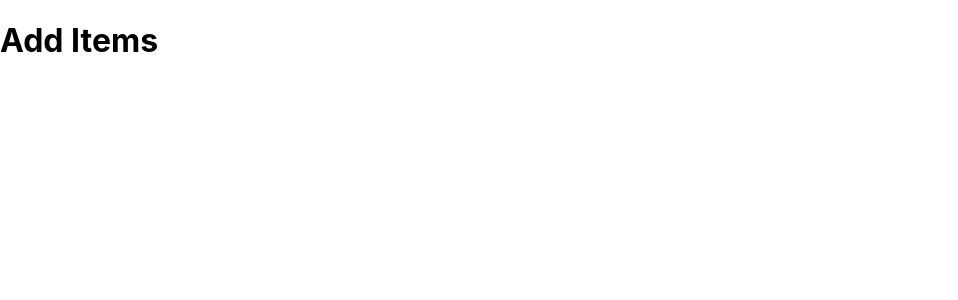
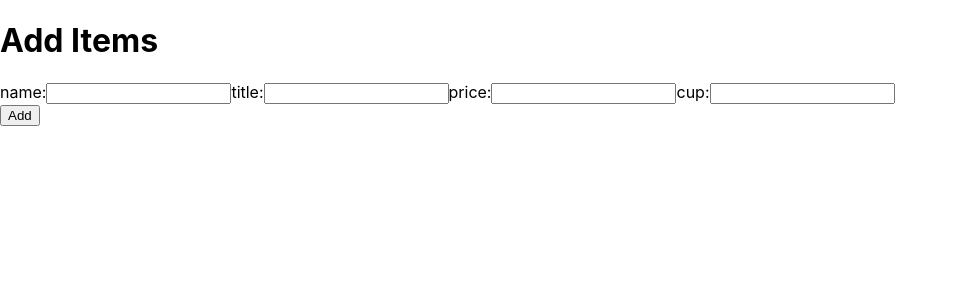
Before and after one commit to matanfadida/CoffeeShop, a Next.js app: page /AddItems in a window 1280 px wide. Shown: the top 300 px of the page, without its empty margins (0-958 px from the left). Built offline with nearby package versions, Linux system fonts and the light colour scheme.

Commit message:
fetch commit

```diff
--- /dev/null
+++ b/components/Admin/AddItems.js
@@ -0,0 +1,43 @@
+import { useState } from "react";
+
+const AddItems = () => {
+  const [enteredName, setEnteredName] = useState("");
+  const [enteredTitle, setEnteredTitle] = useState("");
+  const [enteredPrice, setEnteredPrice] = useState(0);
+  const [enteredCup, setEnteredCup] = useState("");
+
+  const addItemSubmitHandler = (event) => {
+    event.preventDefault();
+    console.log(enteredName, enteredTitle, enteredPrice, enteredCup);
+  };
+  const nameEnteredHandler = (event) => {
+    setEnteredName(event.target.value);
+  };
+  const titleEnteredHandler = (event) => {
+    setEnteredTitle(event.target.value);
+  };
+  const priceEnteredHandler = (event) => {
+    setEnteredPrice(event.target.value);
+  };
+  const cupEnteredHandler = (event) => {
+    setEnteredCup(event.target.value);
+  };
+
+  return (
+    <form onSubmit={addItemSubmitHandler}>
+      <div>
+        <label>name:</label>
+        <input type="text" onChange={nameEnteredHandler} />
+        <label>title:</label>
+        <input type="text" onChange={titleEnteredHandler} />
+        <label>price:</label>
+        <input type="float" onChange={priceEnteredHandler} />
+        <label>cup:</label>
+        <input type="text" onChange={cupEnteredHandler} />
+      </div>
+      <button type="submit">Add</button>
+    </form>
+  );
+};
+
+export default AddItems;
--- a/pages/AddItems/index.js
+++ b/pages/AddItems/index.js
@@ -1,8 +1,10 @@
+import AddItems from "../../components/Admin/AddItems";
 
-const AddItems = () => {
+const additems = () => {
     return <div>
         <h1>Add Items</h1>
+        <AddItems/>
     </div>
 }
 
-export default AddItems;
+export default additems;
--- a/pages/AdminPage/index.js
+++ b/pages/AdminPage/index.js
@@ -1,4 +1,4 @@
-import LoginAdmin from "../components/Admin/loginAdmin";
+import LoginAdmin from "../../components/Admin/loginAdmin";
 
 export default function LoginAdminPage() {
   return (
--- a/pages/HomePage/index.js
+++ b/pages/HomePage/index.js
@@ -1,6 +1,7 @@
+import Home from "../../components/Home/Home";
 
 const HomePage = () => {
-    return
+    return <Home/>
 }
 
 export default HomePage;
```
Also changed, not shown: components/state/auth-context.js (added, +47 -0 lines).
